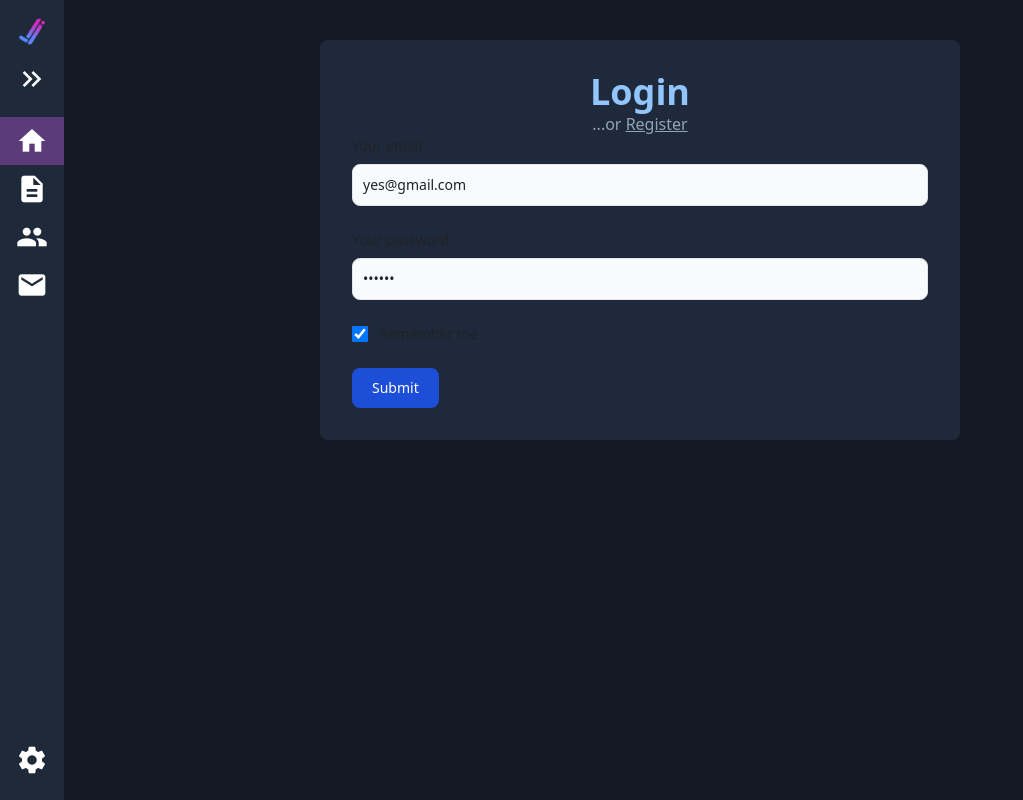
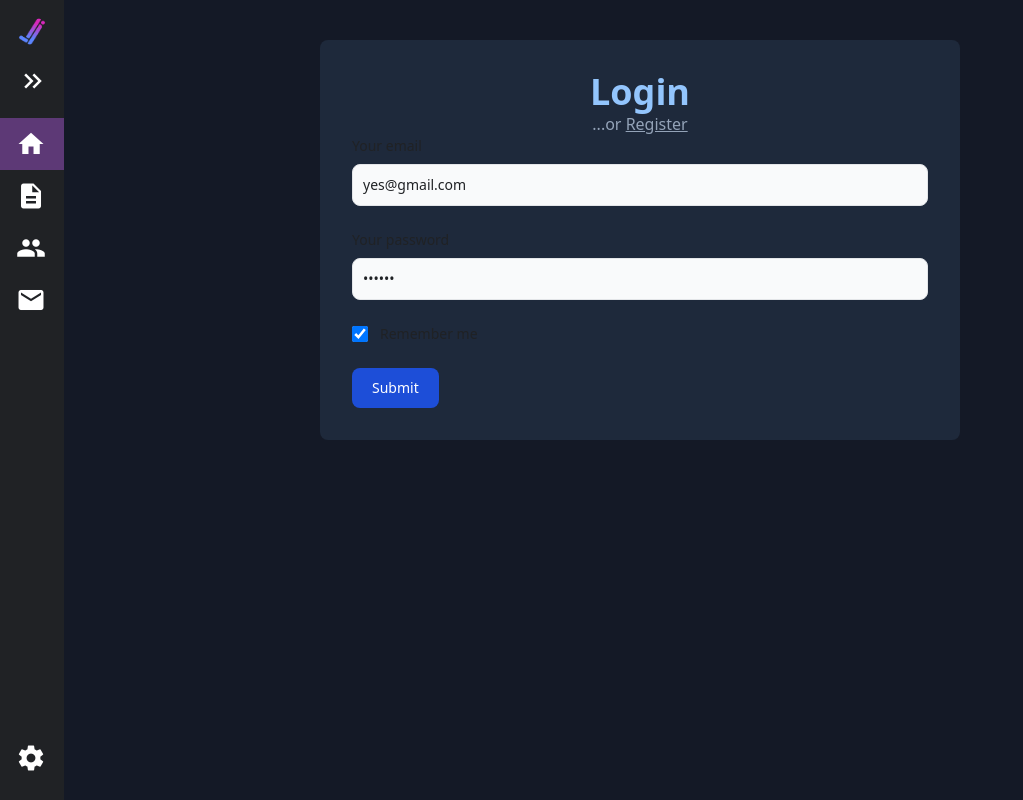
Before and after one commit to HTL-EveryTask/everytask-frontend, a Vue app: page / in a window 1280 px wide. Shown: the whole page, without its empty margins (0-1023 px from the left). Built offline with nearby package versions, Linux system fonts and the light colour scheme.

Commit message:
Navbar with Tailwind and scss

```diff
--- a/src/components/NavBar.vue
+++ b/src/components/NavBar.vue
@@ -54,158 +54,108 @@ const ToggleMenu = () => {
 </script>
 
 <style lang="scss" scoped>
+
 aside {
-
-
-
-
-  display: flex;
-  flex-direction: column;
-
-  background-color: #1e2a39;
-
+  @apply flex flex-col bg-gray-900 overflow-hidden min-h-screen p-4;
   color: var(--light);
-
   width: calc(2rem + 32px);
-  overflow: hidden;
-  min-height: 100vh;
-  padding: 1rem;
-
   transition: 0.2s ease-in-out;
-
-  .flex {
+}
+aside .flex {
   flex: 1 1 0%;
 }
+aside .logo {
+  @apply mb-4;
 
-  .logo {
-    margin-bottom: 1rem;
-
-
-    img {
-      width: 3rem;
 }
+aside .logo img {
+  @apply w-12;
 }
-
-  .menu-toggle-wrap {
-    display: flex;
-    justify-content: flex-end;
-    margin-bottom: 1rem;
-
-    position: relative;
-
+aside .menu-toggle-wrap {
+  @apply flex justify-end mb-4 relative;
   transition: 0.2s ease-in-out;
-
-    .menu-toggle {
+}
+aside .menu-toggle-wrap .menu-toggle {
   transition: 0.2s ease-in-out;
-      .material-icons {
-        font-size: 2rem;
+}
+aside .menu-toggle-wrap .menu-toggle .material-icons {
+  @apply text-3xl;
   color: var(--light);
   transition: 0.2s ease-out;
 }
-
-      &:hover {
-        .material-icons {
+aside .menu-toggle-wrap .menu-toggle:hover .material-icons {
   color: var(--primary);
   transform: translateX(0.5rem);
 }
-      }
-    }
-  }
-
-  h3, .button .text {
-    opacity: 0;
+aside h3, aside .button .text {
+  @apply opacity-0;
   transition: opacity 0.3s ease-in-out;
 }
-
-  h3 {
+aside h3 {
+ @apply text-sm mb-2 uppercase;
   color: var(--grey);
-    font-size: 0.875rem;
-    margin-bottom: 0.5rem;
-    text-transform: uppercase;
 }
-
-  .menu {
+aside .menu {
   margin: 0 -1rem;
-
-    .button {
-      display: flex;
-      align-items: center;
-      text-decoration: none;
-
+}
+aside .menu .button {
+  @apply flex items-center no-underline;
   transition: 0.2s ease-in-out;
   padding: 0.5rem 1rem;
-
-      .material-icons {
-        font-size: 2rem;
+}
+aside .menu .button .material-icons {
+  @apply text-3xl;
   color: var(--light);
   transition: 0.2s ease-in-out;
 }
-
-      .material-icons:hover {
+aside .menu .button .material-icons:hover {
   font-size: 2.5rem;
 }
-
-      .text {
+aside .menu .button .text {
   color: var(--light);
   transition: 0.2s ease-in-out;
 }
-
-      &:hover {
-        background-color: #42769f;
-
-        .material-icons, .text {
+aside .menu .button:hover {
+  @apply bg-blue-700;
+}
+aside .menu .button:hover .material-icons, aside .menu .button:hover .text {
   color: var(--primary);
 }
-      }
-
-      &.router-link-exact-active {
+aside .menu .button.router-link-exact-active {
   background-color: rgba(116, 66, 148, 0.73);
   border-right: 5px solid var(--primary);
-
-        .material-icons, .text {
+}
+aside .menu .button.router-link-exact-active .material-icons, aside .menu .button.router-link-exact-active .text {
   color: var(--primary);
 }
+aside .footer {
+  @apply opacity-0;
+  transition: opacity 0.3s ease-in-out;
 }
-    }
-  }
-
-  .footer {
-    opacity: 0;
-    transition: opacity 0.3s ease-in-out;
-
-    p {
-      font-size: 0.875rem;
+aside .footer p {
+  @apply text-sm;
   color: var(--grey);
 }
+aside.is-expanded {
+  width: var(--sidebar-width);
 }
-
-  &.is-expanded {
-    width: var(--sidebar-width);
-
-    .menu-toggle-wrap {
+aside.is-expanded .menu-toggle-wrap {
   top: -3.5rem;
-
-      .menu-toggle {
+}
+aside.is-expanded .menu-toggle-wrap .menu-toggle {
   transform: rotate(-180deg);
 }
+aside.is-expanded h3, aside.is-expanded .button .text {
+  @apply opacity-100;
 }
-
-    h3, .button .text {
-      opacity: 1;
+aside.is-expanded .button .material-icons {
+  @apply mr-8;
 }
-
-    .button {
-      .material-icons {
-        margin-right: 2rem;
+aside.is-expanded .footer {
+  @apply opacity-0;
 }
-    }
-
-    .footer {
-      opacity: 0;
-    }
-  }
-
 @media (max-width: 1024px) {
+  aside {
     position: absolute;
     z-index: 99;
   }
```
Lines whose indentation alone changed are shown as unchanged.
